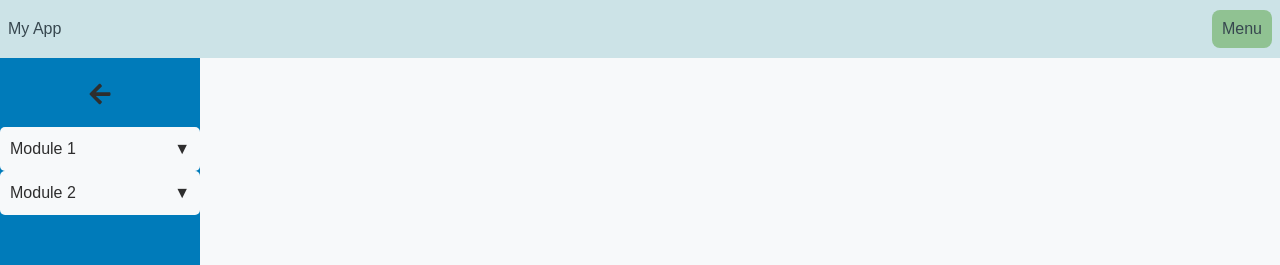
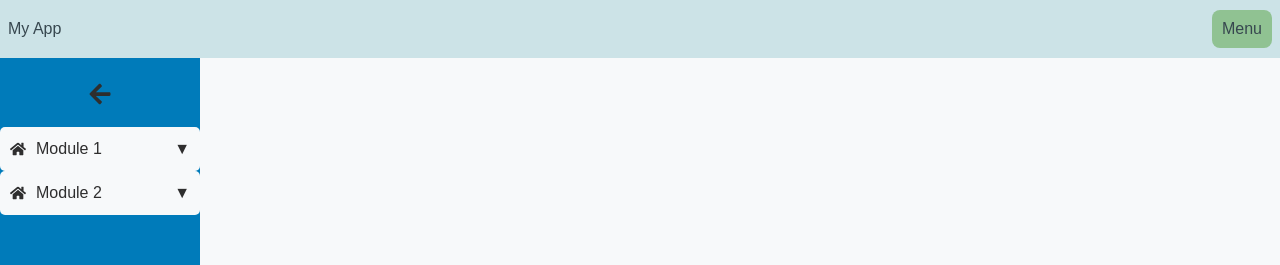
Before and after one commit to hnbmunoz/SRP-Web, a React (Vite) app: page / in a window 1280 px wide. Both pictures are taken after typing "Sample", "Sample123" into the empty fields and a click on the button "Login". Shown: the top 265 px of the page. Built offline with nearby package versions, Linux system fonts and the light colour scheme.

Commit message:
Navigation updates

```diff
--- a/src/components/custom-component/NavigationAccordion/NavigationAccordion.module.scss
+++ b/src/components/custom-component/NavigationAccordion/NavigationAccordion.module.scss
@@ -10,15 +10,28 @@
     color: $text-primary;
     cursor: pointer;
     display: flex;
-    justify-content: space-between;
     align-items: center;
+    justify-content: flex-start;
+
+    .accordion-title {
+      display: block;
+      margin-left: 10px;
+    }
 
     .arrow {
       transition: transform 0.3s ease;
+      margin-left: auto;
 
       &.open {
         transform: rotate(180deg);
       }
+    }
+  }
+
+  &.collapsed .navigation-accordion-header {
+    justify-content: center;
+    .accordion-title {
+      display: none;
     }
   }
 
--- a/src/components/custom-component/NavigationAccordion/NavigationAccordion.tsx
+++ b/src/components/custom-component/NavigationAccordion/NavigationAccordion.tsx
@@ -1,27 +1,30 @@
 import React, { useState } from 'react';
 import styles from './NavigationAccordion.module.scss';
+import { FaHome } from 'react-icons/fa';
 
 interface NavigationAccordionProps {
   data: {
     title: string;
     items: string[];
   };
+  isOpen: boolean;
 }
 
-const NavigationAccordion: React.FC<NavigationAccordionProps> = ({ data }) => {
-  const [isOpen, setIsOpen] = useState(false);
+const NavigationAccordion: React.FC<NavigationAccordionProps> = ({ data, isOpen }) => {
+  const [isAccordionOpen, setIsAccordionOpen] = useState(false);
 
   const toggleAccordion = () => {
-    setIsOpen(!isOpen);
+    setIsAccordionOpen(!isAccordionOpen);
   };
 
   return (
-    <div className={styles['navigation-accordion']}>
+    <div className={`${styles['navigation-accordion']} ${!isOpen ? styles.collapsed : ''}`}>
       <div className={styles['navigation-accordion-header']} onClick={toggleAccordion}>
-        {data.title}
-        <span className={`${styles.arrow} ${isOpen ? styles.open : ''}`}>&#9660;</span>
+        <FaHome />
+        <span className={styles['accordion-title']}>{data.title}</span>
+        <span className={`${styles.arrow} ${isAccordionOpen ? styles.open : ''}`}>&#9660;</span>
       </div>
-      <div className={`${styles['navigation-accordion-content']} ${isOpen ? styles.open : ''}`}>
+      <div className={`${styles['navigation-accordion-content']} ${isAccordionOpen ? styles.open : ''}`}>
         <ul>
           {data.items.map((item, index) => (
             <li key={index}>{item}</li>
--- a/src/components/custom-component/SidePanel/SidePanel.tsx
+++ b/src/components/custom-component/SidePanel/SidePanel.tsx
@@ -24,8 +24,8 @@ const SidePanel: React.FC<SidePanelProps> = ({ isOpen, setIsOpen }) => {
       className={`${styles['side-panel']} ${isOpen ? styles[''] : styles.collapsed}`}
     >
       <SidePanelToggleButton isOpen={isOpen} toggleSidePanel={toggleSidePanel} />
-      <NavigationAccordion data={sampleData[0]} />
-      <NavigationAccordion data={sampleData[1]} />
+      <NavigationAccordion data={sampleData[0]} isOpen={isOpen} />
+      <NavigationAccordion data={sampleData[1]} isOpen={isOpen} />
     </div>
   );
 };
```
